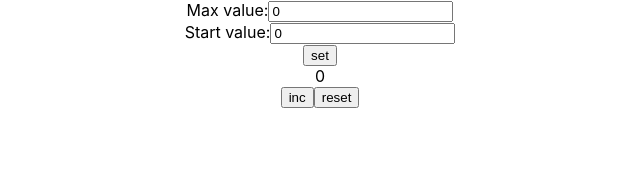
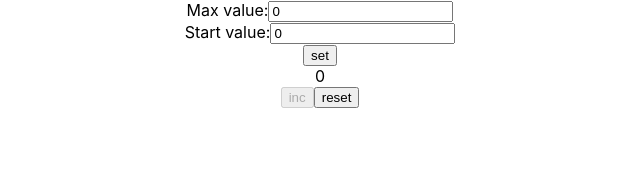
Before and after one commit to Nastassia27/counterTwo, a React (Create React App) app: page / in a window 1280 px wide. Shown: the top 177 px of the page, without its empty margins (320-960 px from the left). Built offline with nearby package versions, Linux system fonts and the light colour scheme.

Commit message:
made disable buttons

```diff
--- a/src/components/Counter/Counter.tsx
+++ b/src/components/Counter/Counter.tsx
@@ -9,6 +9,7 @@ const Counter = () => {
     const [resultValue, setResultValue] = React.useState<number>(0);
 
     const [disableButtons, setDisabledButton] = React.useState(false);
+
 
     const onChangeMaxValueHandler = (number: number) => {
         setMaxValue(number);
@@ -43,7 +44,11 @@ const Counter = () => {
                        disabled={disableButtons}
 
             />
-        <ShowResults resultValue={resultValue} increaseValue={increaseValueHandler} resetValue={resetValueHandler} />
+        <ShowResults resultValue={resultValue}
+                     increaseValue={increaseValueHandler}
+                     resetValue={resetValueHandler}
+                     maxValue={maxValue}
+        />
         </div>
     );
 }
--- a/src/components/ShowResults/ShowResults.tsx
+++ b/src/components/ShowResults/ShowResults.tsx
@@ -5,6 +5,7 @@ type ShowResultsProps = {
     resultValue: number;
     increaseValue:() => void;
     resetValue:() => void;
+    maxValue:number;
 }
 
 const ShowResults = (props:ShowResultsProps) => {
@@ -21,7 +22,7 @@ const ShowResults = (props:ShowResultsProps) => {
         <div className='show-results'>
             <div>{props.resultValue}</div>
             <>
-                <Button title={'inc'} onClick={increaseValueHandler}/>
+                <Button title={'inc'} onClick={increaseValueHandler} disabled={props.resultValue>=props.maxValue}/>
                 <Button title={'reset'} onClick={resetValueHandler}/>
             </>
         </div>
```
